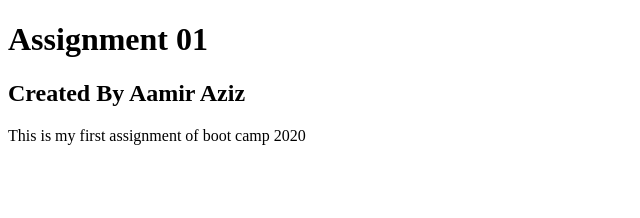
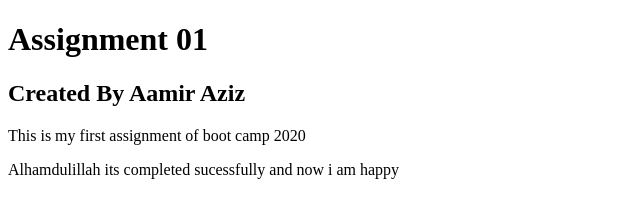
Before and after one commit to aamiraziz/Assignment-01, a plain HTML site: page index.html in a window 1280 px wide. Shown: the whole page, without its empty margins (0-640 px from the left). Drawn offline with Linux system fonts and the light colour scheme.

Commit message:
Update index.html

```diff
--- a/index.html
+++ b/index.html
@@ -9,5 +9,6 @@
     <h1>Assignment 01</h1>
     <h2>Created By Aamir Aziz</h2>
     <p>This is my first assignment of boot camp 2020</p>
+    <p>Alhamdulillah its completed sucessfully and now i am happy</p>
 </body>
 </html>
```
